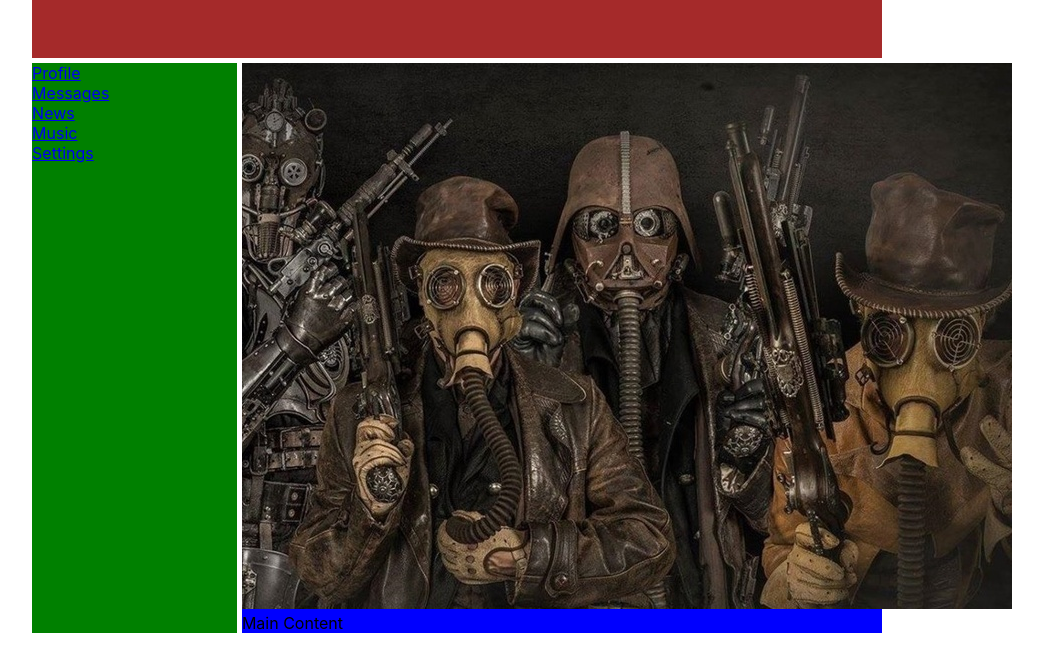
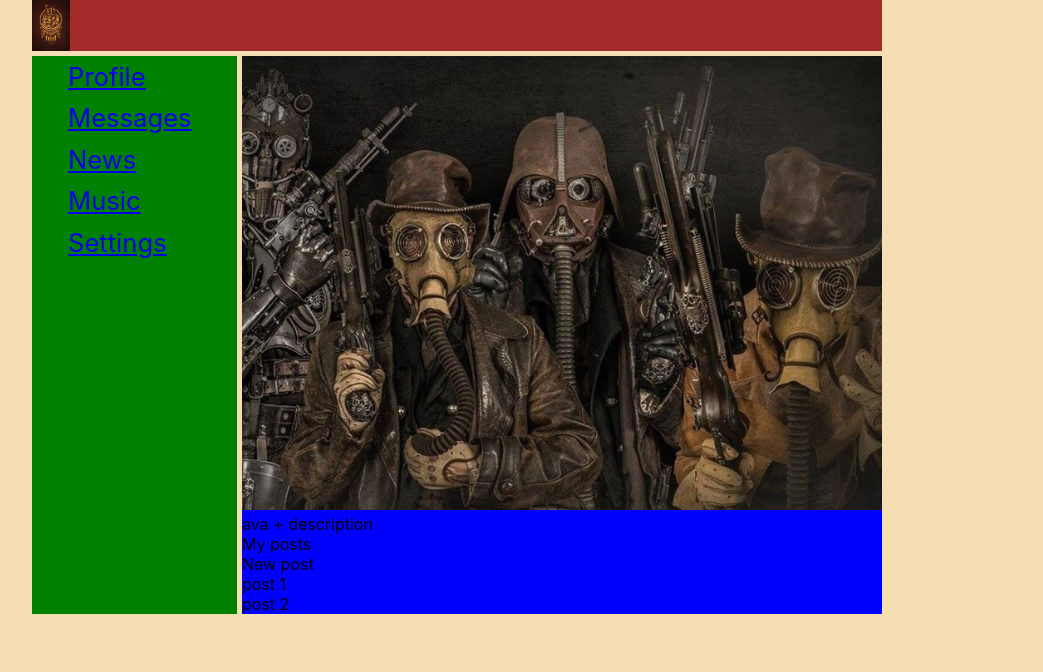
Before and after one commit to Yuri1011/social-network, a React (Create React App) app: page /profile in a window 1280 px wide. Shown: the top 672 px of the page, without its empty margins (183-1226 px from the left). Built offline with nearby package versions, Linux system fonts and the light colour scheme.

Commit message:
create components.

```diff
--- a/src/App.css
+++ b/src/App.css
@@ -1,9 +1,11 @@
+body{
+    background-color: wheat;
+}
 .App-wrapper {
     display: grid;
-    grid-template-rows: 10%;
+    grid-template-rows: 1fr 11fr;
     grid-template-columns: 16% 50%;
     grid-gap: 5px;
-    margin: 0 auto;
     justify-content: center;
     grid-template-areas:
             'h h '
@@ -13,14 +15,27 @@
 .header {
     grid-area: h;
     background-color: brown;
+    background-image: url("./assets/images/logo.jpg");
+    background-size: contain;
+    background-repeat: no-repeat;
 }
 
 .nav {
     grid-area: n;
     background: green;
+    font-size: 2vw;
+    padding-left: 15%;
+}
+
+.nav div {
+    padding: 3%;
 }
 
 .content {
     grid-area: c;
     background: blue;
 }
+
+.content img {
+    width: 100%;
+}
--- a/src/App.js
+++ b/src/App.js
@@ -1,33 +1,15 @@
 import './App.css';
-import contentBackground from './assets/images/steampunk.jpg';
+import {Header} from "./components/Header/Header";
+import {Navigation} from "./components/Navigation/Navigation";
+import {Profile} from "./components/Profile/Profile";
 
 function App() {
 
     return (
         <div className="App-wrapper">
-            <header className='header'>
-            </header>
-            <nav className='nav'>
-                <div>
-                    <a href="#">Profile</a>
-                </div>
-                <div>
-                    <a href="#">Messages</a>
-                </div>
-                <div>
-                    <a href="#">News</a>
-                </div>
-                <div>
-                    <a href="#">Music</a>
-                </div>
-                <div>
-                    <a href="#">Settings</a>
-                </div>
-            </nav>
-            <div className='content'>
-                <img src={contentBackground} alt="img"/>
-                Main Content
-            </div>
+            <Header/>
+            <Navigation/>
+            <Profile/>
         </div>
     );
 }
--- /dev/null
+++ b/src/components/Header/Header.jsx
@@ -0,0 +1,10 @@
+
+export const Header = () => {
+    return (
+        <header className='header'>
+            <div>
+
+            </div>
+        </header>
+    )
+}
--- /dev/null
+++ b/src/components/Navigation/Navigation.jsx
@@ -0,0 +1,21 @@
+export const Navigation = () => {
+    return (
+        <nav className='nav'>
+            <div>
+                <a href="#">Profile</a>
+            </div>
+            <div>
+                <a href="#">Messages</a>
+            </div>
+            <div>
+                <a href="#">News</a>
+            </div>
+            <div>
+                <a href="#">Music</a>
+            </div>
+            <div>
+                <a href="#">Settings</a>
+            </div>
+        </nav>
+    )
+}
--- /dev/null
+++ b/src/components/Profile/Profile.jsx
@@ -0,0 +1,28 @@
+import contentBackground from "../../assets/images/steampunk.jpg";
+
+export const Profile = () => {
+    return (
+        <div className='content'>
+            <div>
+                <img src={contentBackground} alt="img"/>
+            </div>
+            <div>
+                ava + description
+            </div>
+            <div>
+                My posts
+                <div>
+                    New post
+                </div>
+                <div>
+                    <div>
+                        post 1
+                    </div>
+                    <div>
+                        post 2
+                    </div>
+                </div>
+            </div>
+        </div>
+    )
+}
```
